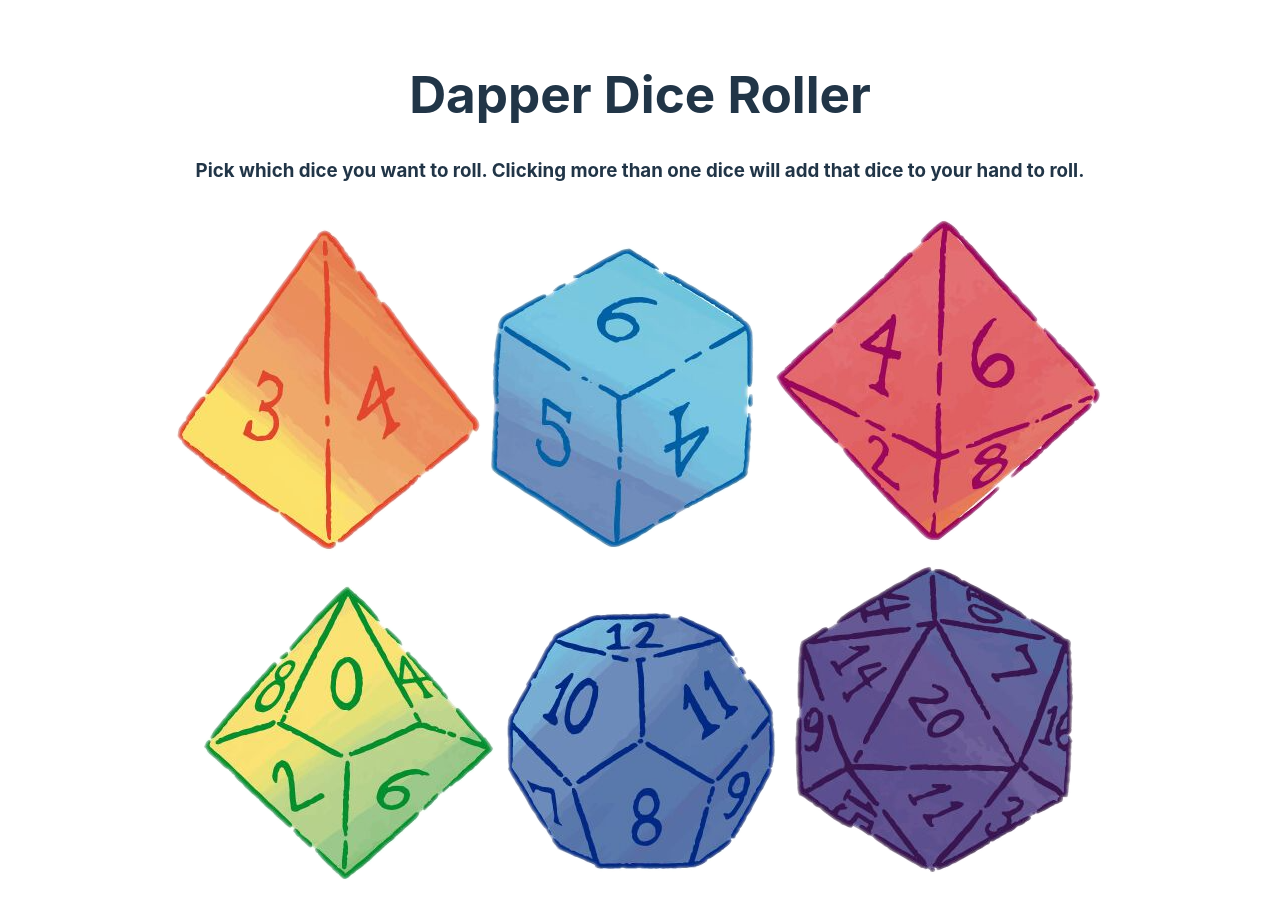
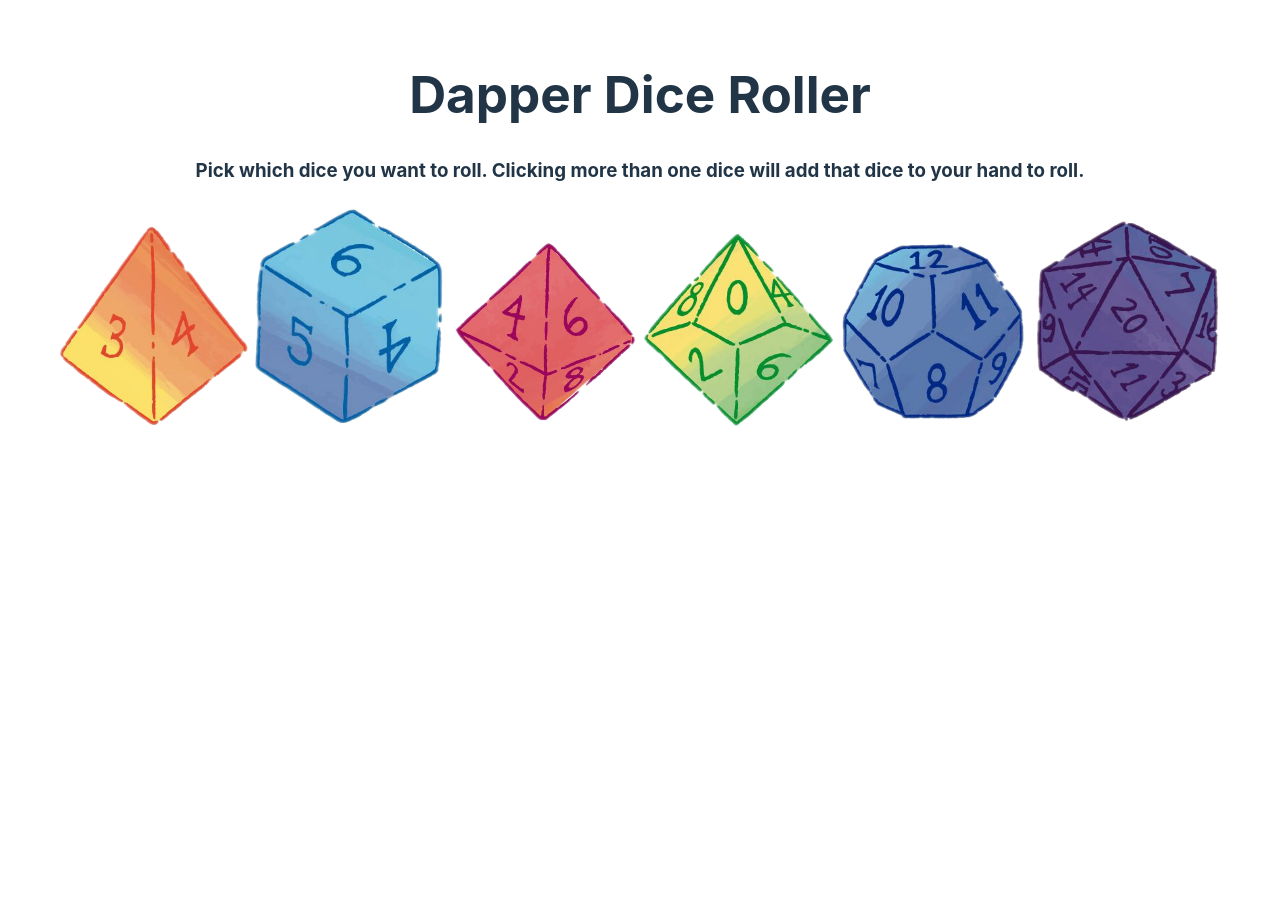
Before and after one commit to dappernerddesigns/dice-roller, a React (Vite) app: page / in a window 1280 px wide. Shown: the top 918 px of the page. After the commit the page ends 800 px from the top, so only its background shows below. Built offline with nearby package versions, Linux system fonts and the light colour scheme.

Commit message:
fixed removing dice

```diff
--- a/src/App.css
+++ b/src/App.css
@@ -41,7 +41,11 @@
 .result {
   justify-self: flex-end;
 }
-@media all and (min-width: 1300px) {
+
+.disabled {
+  pointer-events: none;
+}
+@media all and (min-width: 1000px) {
   .dice {
     max-width: 16%;
   }
--- a/src/components/Dice.jsx
+++ b/src/components/Dice.jsx
@@ -5,27 +5,42 @@ import d10 from "../assets/d10.png";
 import d12 from "../assets/d12.png";
 import d20 from "../assets/d20.png";
 
-export const Dice = ({ whichDie }) => {
+export const Dice = ({ whichDie, disabled }) => {
   return (
     <div className="dice-wrapper">
-      <img src={d4} className="dice" id="d4" onClick={() => whichDie("d4")} />
-      <img src={d6} className="dice" id="d6" onClick={() => whichDie("d6")} />
-      <img src={d8} className="dice" id="d8" onClick={() => whichDie("d8")} />
+      <img
+        src={d4}
+        className={disabled ? "dice disabled" : "dice"}
+        id="d4"
+        onClick={() => whichDie("d4")}
+      />
+      <img
+        src={d6}
+        className={disabled ? "dice disabled" : "dice"}
+        id="d6"
+        onClick={() => whichDie("d6")}
+      />
+      <img
+        src={d8}
+        className={disabled ? "dice disabled" : "dice"}
+        id="d8"
+        onClick={() => whichDie("d8")}
+      />
       <img
         src={d10}
-        className="dice"
+        className={disabled ? "dice disabled" : "dice"}
         id="d10"
         onClick={() => whichDie("d10")}
       />
       <img
         src={d12}
-        className="dice"
+        className={disabled ? "dice disabled" : "dice"}
         id="d12"
         onClick={() => whichDie("d12")}
       />
       <img
         src={d20}
-        className="dice"
+        className={disabled ? "dice disabled" : "dice"}
         id="d20"
         onClick={() => whichDie("d20")}
       />
--- a/src/components/PlayArea.jsx
+++ b/src/components/PlayArea.jsx
@@ -6,6 +6,8 @@ import { Roller } from "./Roller";
 export const PlayArea = () => {
   const [dice, setDice] = useState([]);
   const [rolled, setRolled] = useState(false);
+  const [disabled, setDisabled] = useState(false);
+
   const whichDie = (die) => {
     const dieNum = die.split("");
     dieNum.shift();
@@ -20,13 +22,14 @@ export const PlayArea = () => {
   };
   return (
     <>
-      <Dice whichDie={whichDie} />
-      <Selection dice={dice} rolled={rolled} />
+      <Dice whichDie={whichDie} disabled={disabled} />
+      <Selection dice={dice} setDice={setDice} />
       <Roller
         dice={dice}
         setDice={setDice}
         rolled={rolled}
         setRolled={setRolled}
+        setDisabled={setDisabled}
       />
     </>
   );
--- a/src/components/Roller.jsx
+++ b/src/components/Roller.jsx
@@ -1,21 +1,31 @@
 import { useState } from "react";
 
-export const Roller = ({ dice, setDice, rolled, setRolled }) => {
+export const Roller = ({ dice, setDice, rolled, setRolled, setDisabled }) => {
   const [total, setTotal] = useState();
+  const [rolledStr, setRolledStr] = useState();
 
+  const rollStr = () => {
+    let outputStr = dice.map((die) => {
+      return die.diceRoll;
+    });
+    return setRolledStr(outputStr.join(" + "));
+  };
   const rollDice = () => {
     let total = 0;
 
     dice.forEach((die) => {
       total += die.diceRoll;
     });
+    rollStr();
     setTotal(total);
     setRolled(true);
+    setDisabled(true);
   };
 
   const reset = () => {
     setDice([]);
     setRolled(false);
+    setDisabled(false);
   };
   return (
     <>
@@ -41,6 +51,7 @@ export const Roller = ({ dice, setDice, rolled, setRolled }) => {
       {rolled ? (
         <div className="results">
           <h2>Your total : {total}</h2>
+          <p>{rolledStr}</p>
           <button
             onClick={() => {
               reset();
--- a/src/components/Selection.jsx
+++ b/src/components/Selection.jsx
@@ -5,7 +5,15 @@ import d10 from "../assets/d10.png";
 import d12 from "../assets/d12.png";
 import d20 from "../assets/d20.png";
 
-export const Selection = ({ dice, rolled }) => {
+export const Selection = ({ dice, setDice }) => {
+  const removeDice = (die) => {
+    setDice((currDice) => {
+      return currDice.filter((dice) => {
+        return dice !== die;
+      });
+    });
+  };
+
   const imagePaths = {
     4: d4,
     6: d6,
@@ -17,12 +25,17 @@ export const Selection = ({ dice, rolled }) => {
   return (
     <>
       <div className="dice-pool">
+        {dice.length ? (
+          <p>To remove a dice click on a dice in the pool below</p>
+        ) : null}
         {dice.map((die, index) => {
-          console.log(die);
           return (
             <div className="rolled" key={index}>
-              <img src={imagePaths[die.dice]} className="dice-pool-dice" />
-              {rolled ? <h3 className="result">{die.diceRoll}</h3> : null}
+              <img
+                src={imagePaths[die.dice]}
+                className="dice-pool-dice"
+                onClick={() => removeDice(die)}
+              />
             </div>
           );
         })}
```
